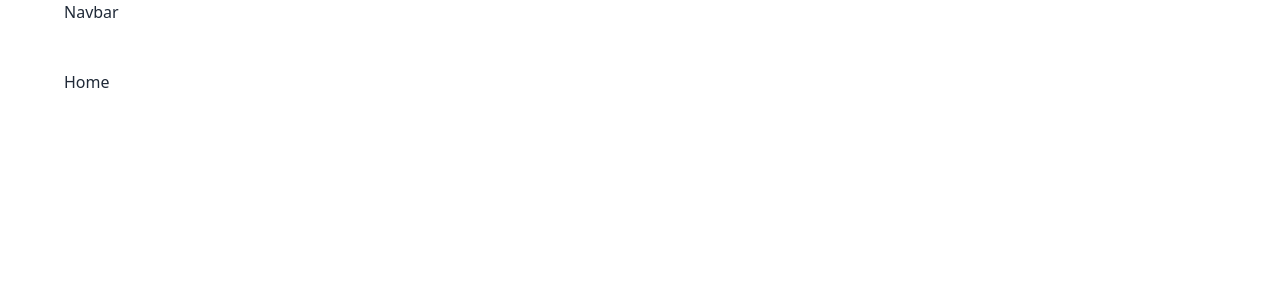
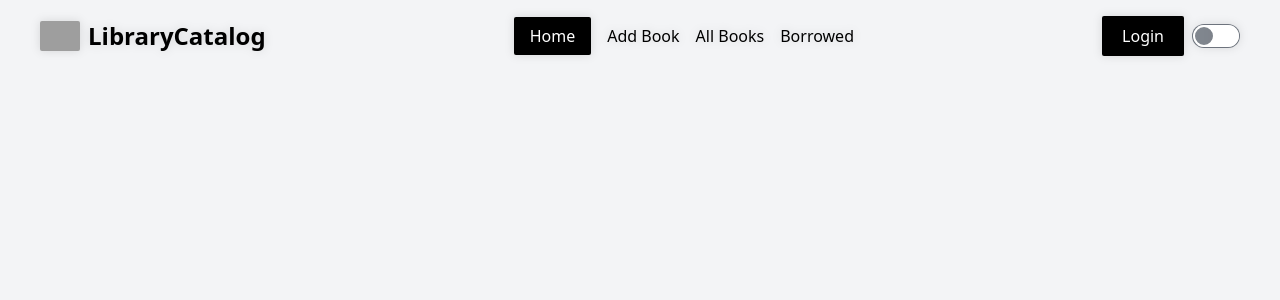
Before and after one commit to ornob90/librarycatalog-client, a React (Vite) app: page / in a window 1280 px wide. Shown: the top 300 px of the page. Built offline with nearby package versions, Linux system fonts and the light colour scheme; no server answers; grey boxes are pictures that could not be loaded.

Commit message:
responsive static navbar complete

```diff
--- a/package.json
+++ b/package.json
@@ -12,6 +12,7 @@
   "dependencies": {
     "@tanstack/react-query": "^5.4.3",
     "axios": "^1.6.0",
+    "firebase": "^10.5.2",
     "react": "^18.2.0",
     "react-dom": "^18.2.0",
     "react-icons": "^4.11.0",
--- a/src/layout/Root/Navbar.jsx
+++ b/src/layout/Root/Navbar.jsx
@@ -1,8 +1,213 @@
-import React from "react";
-import Container from "../../components/shared/Container";
+import { NavLink, useLocation, useNavigate } from "react-router-dom";
+
+import Button from "../../components/Shared/Button";
+import { useContext, useState } from "react";
+import useAuth from "../../hooks/useAuth";
+import AuthContext from "../../Context/AuthContext";
+// import useTheme from "../../Hooks/useTheme";
 
 const Navbar = () => {
-  return <Container className="h-[70px] ">Navbar</Container>;
+  const navLinks = (
+    <>
+      <li>
+        <NavLink
+          onClick={() => setHidden(!hidden)}
+          to="/"
+          className={({ isActive }) =>
+            isActive
+              ? "font-medium bg-black text-white py-2 px-4 rounded-sm"
+              : "font-medium"
+          }
+        >
+          Home
+        </NavLink>
+      </li>
+      <li>
+        <NavLink
+          onClick={() => setHidden(!hidden)}
+          to="/add-product"
+          className={({ isActive }) =>
+            isActive
+              ? "font-medium bg-black text-white py-2 px-3 rounded-sm"
+              : "font-medium"
+          }
+        >
+          Add Book
+        </NavLink>
+      </li>
+
+      <li>
+        <NavLink
+          onClick={() => setHidden(!hidden)}
+          to="/cart"
+          className={({ isActive }) =>
+            isActive
+              ? "font-medium bg-black text-white py-2 px-3 rounded-sm"
+              : "font-medium"
+          }
+        >
+          All Books
+        </NavLink>
+      </li>
+      <li>
+        <NavLink
+          onClick={() => setHidden(!hidden)}
+          to="/cart"
+          className={({ isActive }) =>
+            isActive
+              ? "font-medium bg-black text-white py-2 px-3 rounded-sm"
+              : "font-medium"
+          }
+        >
+          Borrowed
+        </NavLink>
+      </li>
+    </>
+  );
+
+  const [hidden, setHidden] = useState(false);
+
+  const navigate = useNavigate();
+  const { pathname } = useLocation();
+  const { user, signOutMethod } = useAuth();
+  const isDark = false;
+
+  // console.log(user);
+
+  const handleSignOut = () => {
+    signOutMethod()
+      .then(() => {
+        console.log("Signed Out");
+        navigate("/");
+      })
+      .catch((err) => console.log(err.message));
+  };
+
+  return (
+    <nav
+      className={`absolute top-0 left-0 drop-shadow-[0_0px_5px_rgba(0,0,0,0.12)]  w-full ${
+        pathname === "/login" || pathname === "/signup"
+          ? "bg-[#1B2028] text-white"
+          : isDark
+          ? "bg-[#121212] text-white"
+          : "bg-transparent  text-black"
+      }`}
+    >
+      <div
+        className={`z-[12] navbar w-[95%] mx-auto max-w-[1440px] flex justify-between items-center  py-4`}
+      >
+        <div className="">
+          <div className="dropdown">
+            <label tabIndex={0} className="btn btn-ghost lg:hidden">
+              <svg
+                xmlns="http://www.w3.org/2000/svg"
+                className="h-5 w-5"
+                fill="none"
+                viewBox="0 0 24 24"
+                stroke="currentColor"
+                onClick={() => setHidden(false)}
+              >
+                <path
+                  strokeLinecap="round"
+                  strokeLinejoin="round"
+                  strokeWidth="2"
+                  d="M4 6h16M4 12h8m-8 6h16"
+                />
+              </svg>
+            </label>
+            <ul
+              tabIndex={0}
+              className={`menu menu-sm dropdown-content  mt-3 p-2 shadow rounded-box w-52 z-[10] bg-black text-white hove:bg-none ${
+                hidden ? "hidden" : "block"
+              } z-10`}
+            >
+              <li className="mb-4 flex  flex-row  items-center justify-center">
+                <div className="md:hidden h-[60px] w-[60px] rounded-full border border-black">
+                  <img
+                    src={user?.photoURL}
+                    alt=""
+                    className="w-full h-full rounded-full object-cover"
+                  />
+                </div>
+
+                <div className="flex w-[50%] items-center  h-full flex-row justify-between">
+                  <p className="md:hidden  w-max">Towfiq</p>
+                  <input
+                    type="checkbox"
+                    className="toggle toggle-error toggle-sm"
+                    checked={isDark}
+                  />
+                </div>
+              </li>
+              {navLinks}
+            </ul>
+          </div>
+          <NavLink className=" normal-case text-md sm:text-lg md:text-2xl font-bold w-max flex gap-2 items-center">
+            <div className=" w-[25px] h-[25px] md:w-[40px] md:h-[30px]">
+              <img
+                src="/logo/logo.jpg"
+                alt=""
+                className="w-full h-full object-cover rounded-sm"
+              />
+            </div>
+            <p>LibraryCatalog</p>
+          </NavLink>
+        </div>
+        <div className="hidden lg:flex">
+          <ul className="flex justify-between gap-4 px-1">{navLinks}</ul>
+        </div>
+        {user ? (
+          <div className="flex justify-end gap-4 items-center">
+            <p className="hidden md:block ">{user?.displayName}</p>
+            <div className="hidden md:block h-[30px] w-[30px] rounded-full border border-black">
+              {user && (
+                <img
+                  src={user?.photoURL}
+                  alt=""
+                  className="w-full h-full rounded-full object-cover"
+                />
+              )}
+            </div>
+
+            <Button
+              onClick={handleSignOut}
+              className="bg-black text-white py-1 px-2 md:py-2 md:px-5 rounded-sm text-sm md:text-base"
+            >
+              Sign Out
+            </Button>
+            <input
+              type="checkbox"
+              className="toggle toggle-error checked:bg-black md:toggle-md toggle-sm hidden md:block"
+              checked={isDark}
+            />
+          </div>
+        ) : (
+          <div className="flex gap-2">
+            <Button
+              onClick={() => navigate("/login")}
+              className="bg-black text-white py-1 px-2 md:py-2 md:px-5 rounded-sm text-sm md:text-base"
+            >
+              Login
+            </Button>
+            <input
+              type="checkbox"
+              className="toggle toggle-error checked:bg-black md:toggle-md toggle-sm hidden md:block"
+              checked={isDark}
+            />
+          </div>
+        )}
+
+        {/* <div className="navbar-end">
+          <Button
+            // onClick={() => navigate("/login")}
+            className="text-sm md:text-base py-[5px] px-3 bg-orange-500 text-white rounded-lg"
+          >
+            Login
+          </Button>{" "}
+        </div> */}
+      </div>
+    </nav>
+  );
 };
 
 export default Navbar;
--- a/src/layout/Root/Root.jsx
+++ b/src/layout/Root/Root.jsx
@@ -5,7 +5,7 @@ import Navbar from "./Navbar";
 
 const Root = () => {
   return (
-    <div>
+    <div className="relative">
       <Navbar />
       <Outlet />
     </div>
--- a/src/main.jsx
+++ b/src/main.jsx
@@ -4,13 +4,16 @@ import ReactDOM from "react-dom/client";
 import { RouterProvider } from "react-router-dom";
 import router from "./routes/Routes";
 import { QueryClient, QueryClientProvider } from "@tanstack/react-query";
+import AuthProvider from "./provider/AuthProvider";
 
 const queryClient = new QueryClient();
 
 ReactDOM.createRoot(document.getElementById("root")).render(
   <React.StrictMode>
     <QueryClientProvider client={queryClient}>
-      <RouterProvider router={router} />
+      <AuthProvider>
+        <RouterProvider router={router} />
+      </AuthProvider>
     </QueryClientProvider>
   </React.StrictMode>
 );
--- a/src/pages/Home/Banner.jsx
+++ b/src/pages/Home/Banner.jsx
@@ -1,7 +1,12 @@
 import React from "react";
+import Container from "../../components/shared/Container";
 
 const Banner = () => {
-  return <div>Banner</div>;
+  return (
+    <div className="min-h-[200px] h-[70vh] bg-gray-100">
+      <Container className=""></Container>
+    </div>
+  );
 };
 
 export default Banner;
--- a/src/pages/Home/Home.jsx
+++ b/src/pages/Home/Home.jsx
@@ -1,8 +1,13 @@
 import React from "react";
 import Container from "../../components/shared/Container";
+import Banner from "./Banner";
 
 const Home = () => {
-  return <Container>Home</Container>;
+  return (
+    <div>
+      <Banner />
+    </div>
+  );
 };
 
 export default Home;
```
Also changed, not shown: 1 other file (tests, documents, lock files or other folders).
